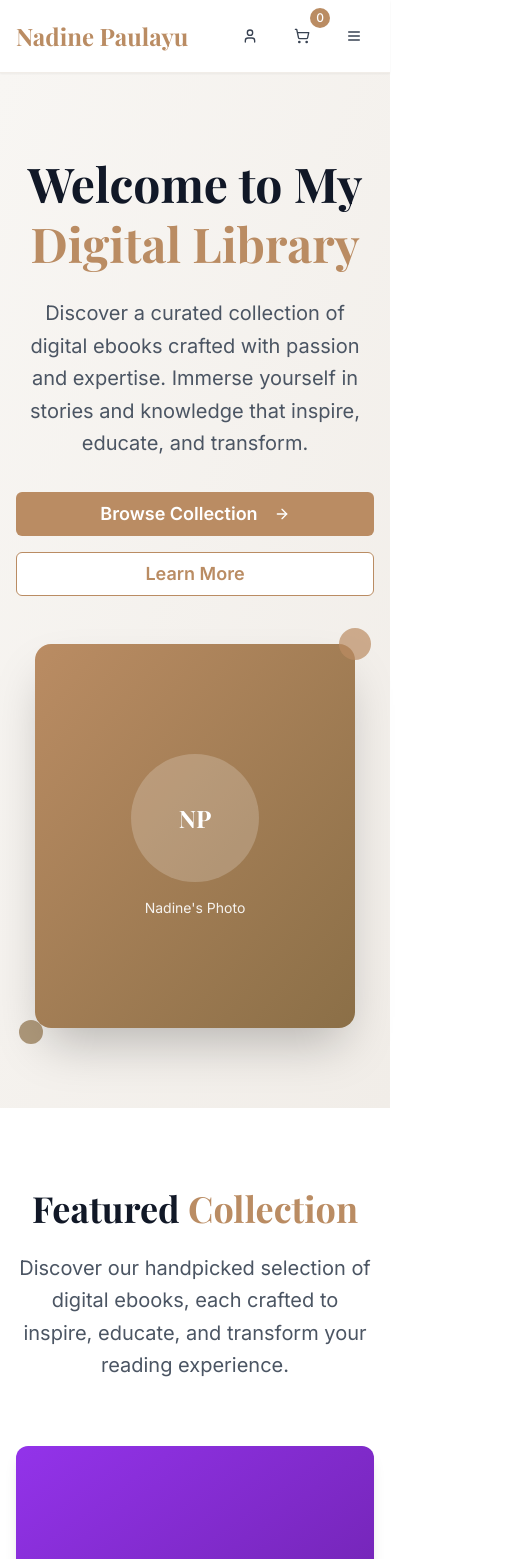
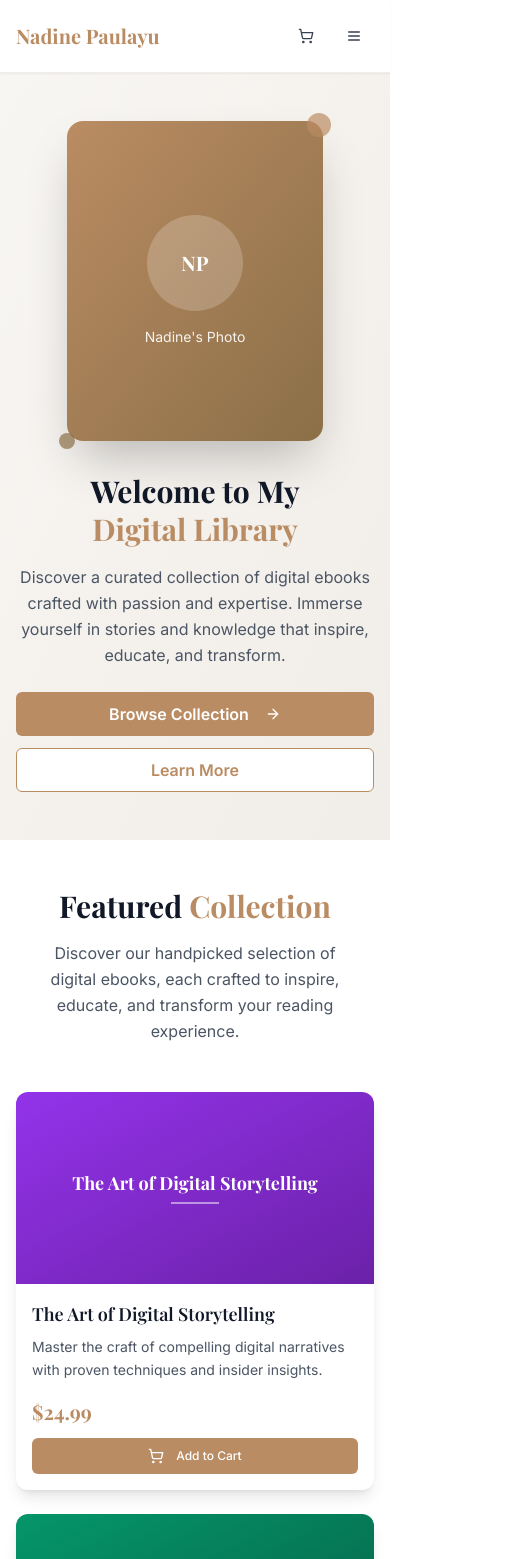
Before and after one commit to satoukon/nadines-ebook-haven, a React (Vite) app: page / in a window 390 px wide. Shown: the top 1559 px of the page, 506 px wide, since content can reach past the window. Built offline with nearby package versions, Linux system fonts and the light colour scheme.

Commit message:
Make site responsive
Implement responsive design for all pages.

```diff
--- a/src/components/BookCard.tsx
+++ b/src/components/BookCard.tsx
@@ -53,25 +53,25 @@ const BookCard: React.FC<BookCardProps> = ({ id, title, price, description, cove
   };
 
   return (
-    <div className="group bg-white rounded-xl shadow-lg hover:shadow-2xl transition-all duration-500 transform hover:-translate-y-2 overflow-hidden">
+    <div className="group bg-white rounded-xl shadow-lg hover:shadow-2xl transition-all duration-500 transform hover:-translate-y-2 overflow-hidden h-full flex flex-col">
       {/* Book Cover */}
       <div className="relative overflow-hidden">
         <div
-          className={`h-64 w-full ${coverColor} flex items-center justify-center relative`}
+          className={`h-48 sm:h-56 md:h-64 w-full ${coverColor} flex items-center justify-center relative`}
         >
-          <div className="text-center text-white p-6">
-            <h3 className="font-playfair text-xl font-bold mb-2 leading-tight">{title}</h3>
-            <div className="w-16 h-0.5 bg-white/50 mx-auto"></div>
+          <div className="text-center text-white p-4 md:p-6">
+            <h3 className="font-playfair text-lg sm:text-xl font-bold mb-2 leading-tight">{title}</h3>
+            <div className="w-12 md:w-16 h-0.5 bg-white/50 mx-auto"></div>
           </div>
           {/* Hover overlay */}
           <div className="absolute inset-0 bg-black/20 opacity-0 group-hover:opacity-100 transition-opacity duration-300 flex items-center justify-center">
             <Button
               variant="secondary"
               size="sm"
-              className="transform translate-y-4 group-hover:translate-y-0 transition-transform duration-300"
+              className="transform translate-y-4 group-hover:translate-y-0 transition-transform duration-300 text-xs md:text-sm"
               onClick={handlePreview}
             >
-              <Eye className="h-4 w-4 mr-2" />
+              <Eye className="h-3 w-3 md:h-4 md:w-4 mr-1 md:mr-2" />
               Preview
             </Button>
           </div>
@@ -79,24 +79,24 @@ const BookCard: React.FC<BookCardProps> = ({ id, title, price, description, cove
       </div>
 
       {/* Book Details */}
-      <div className="p-6">
-        <h3 className="font-playfair text-xl font-semibold text-gray-900 mb-2 group-hover:text-brand-primary transition-colors duration-200">
+      <div className="p-4 md:p-6 flex-1 flex flex-col">
+        <h3 className="font-playfair text-lg sm:text-xl font-semibold text-gray-900 mb-2 group-hover:text-brand-primary transition-colors duration-200 line-clamp-2">
           {title}
         </h3>
-        <p className="font-inter text-gray-600 text-sm mb-4 line-clamp-2 leading-relaxed">
+        <p className="font-inter text-gray-600 text-sm mb-4 line-clamp-3 leading-relaxed flex-1">
           {description}
         </p>
 
-        <div className="flex items-center justify-between">
-          <span className="font-playfair text-2xl font-bold text-brand-primary">
+        <div className="flex flex-col sm:flex-row sm:items-center sm:justify-between gap-3">
+          <span className="font-playfair text-xl md:text-2xl font-bold text-brand-primary">
             {price}
           </span>
           <Button
             size="sm"
-            className="bg-brand-primary hover:bg-brand-warm-brown text-white transition-all duration-300 transform hover:scale-105"
+            className="bg-brand-primary hover:bg-brand-warm-brown text-white transition-all duration-300 transform hover:scale-105 text-xs md:text-sm w-full sm:w-auto"
             onClick={handleAddToCart}
           >
-            <ShoppingCart className="h-4 w-4 mr-2" />
+            <ShoppingCart className="h-3 w-3 md:h-4 md:w-4 mr-1 md:mr-2" />
             Add to Cart
           </Button>
         </div>
--- a/src/components/FeaturedBooks.tsx
+++ b/src/components/FeaturedBooks.tsx
@@ -45,19 +45,19 @@ const FeaturedBooks = () => {
   };
 
   return (
-    <section className="py-20 bg-white">
+    <section className="py-12 md:py-20 bg-white">
       <div className="container mx-auto px-4">
-        <div className="text-center mb-16">
-          <h2 className="font-playfair text-4xl lg:text-5xl font-bold text-gray-900 mb-6">
+        <div className="text-center mb-12 md:mb-16">
+          <h2 className="font-playfair text-3xl sm:text-4xl lg:text-5xl font-bold text-gray-900 mb-4 md:mb-6">
             Featured <span className="text-brand-primary">Collection</span>
           </h2>
-          <p className="font-inter text-xl text-gray-600 max-w-3xl mx-auto leading-relaxed">
+          <p className="font-inter text-base md:text-lg lg:text-xl text-gray-600 max-w-3xl mx-auto leading-relaxed px-4">
             Discover our handpicked selection of digital ebooks, each crafted to inspire,
             educate, and transform your reading experience.
           </p>
         </div>
 
-        <div className="grid md:grid-cols-2 lg:grid-cols-3 gap-8 mb-12">
+        <div className="grid sm:grid-cols-2 lg:grid-cols-3 gap-6 md:gap-8 mb-8 md:mb-12">
           {featuredBooks.map((book, index) => (
             <div
               key={book.id}
@@ -73,7 +73,7 @@ const FeaturedBooks = () => {
         <div className="text-center">
           <button
             onClick={handleViewAllBooks}
-            className="font-inter bg-transparent border-2 border-brand-primary text-brand-primary px-8 py-3 rounded-lg hover:bg-brand-primary hover:text-white transition-all duration-300 transform hover:scale-105 font-semibold"
+            className="font-inter bg-transparent border-2 border-brand-primary text-brand-primary px-6 md:px-8 py-2 md:py-3 rounded-lg hover:bg-brand-primary hover:text-white transition-all duration-300 transform hover:scale-105 font-semibold text-sm md:text-base"
           >
             View All Books
           </button>
--- a/src/components/Header.tsx
+++ b/src/components/Header.tsx
@@ -1,11 +1,40 @@
-
-import React from 'react';
-import { ShoppingCart, User, Menu } from 'lucide-react';
+import React, { useState, useEffect } from 'react';
+import { ShoppingCart, User, Menu, X } from 'lucide-react';
 import { Button } from '@/components/ui/button';
 import { useNavigate } from 'react-router-dom';
 
 const Header = () => {
   const navigate = useNavigate();
+  const [cartCount, setCartCount] = useState(0);
+  const [isMenuOpen, setIsMenuOpen] = useState(false);
+
+  useEffect(() => {
+    const existingCart = localStorage.getItem('cart');
+    if (existingCart) {
+      const cart = JSON.parse(existingCart);
+      const totalItems = cart.reduce((sum: number, item: any) => sum + item.quantity, 0);
+      setCartCount(totalItems);
+    } else {
+      setCartCount(0);
+    }
+
+    const updateCartCount = () => {
+      const updatedCart = localStorage.getItem('cart');
+      if (updatedCart) {
+        const cart = JSON.parse(updatedCart);
+        const totalItems = cart.reduce((sum: number, item: any) => sum + item.quantity, 0);
+        setCartCount(totalItems);
+      } else {
+        setCartCount(0);
+      }
+    };
+
+    window.addEventListener('cartUpdated', updateCartCount);
+
+    return () => {
+      window.removeEventListener('cartUpdated', updateCartCount);
+    };
+  }, []);
 
   return (
     <header className="bg-white shadow-sm border-b border-brand-beige sticky top-0 z-50">
@@ -14,7 +43,7 @@ const Header = () => {
           {/* Logo/Brand */}
           <div className="flex items-center space-x-2">
             <h1
-              className="font-playfair text-2xl font-bold text-brand-primary cursor-pointer"
+              className="font-playfair text-xl md:text-2xl font-bold text-brand-primary cursor-pointer"
               onClick={() => navigate('/')}
             >
               Nadine Paulayu
@@ -22,7 +51,7 @@ const Header = () => {
           </div>
 
           {/* Navigation - Desktop */}
-          <nav className="hidden md:flex items-center space-x-8">
+          <nav className="hidden md:flex items-center space-x-6 lg:space-x-8">
             <button
               onClick={() => navigate('/')}
               className="font-inter text-gray-700 hover:text-brand-primary transition-colors duration-200"
@@ -44,8 +73,8 @@ const Header = () => {
           </nav>
 
           {/* Action Buttons */}
-          <div className="flex items-center space-x-3">
-            <Button variant="ghost" size="icon" className="text-gray-700 hover:text-brand-primary">
+          <div className="flex items-center space-x-2 md:space-x-3">
+            <Button variant="ghost" size="icon" className="hidden sm:flex text-gray-700 hover:text-brand-primary">
               <User className="h-5 w-5" />
             </Button>
             <Button
@@ -54,16 +83,69 @@ const Header = () => {
               className="text-gray-700 hover:text-brand-primary relative"
               onClick={() => navigate('/checkout')}
             >
-              <ShoppingCart className="h-5 w-5" />
-              <span className="absolute -top-2 -right-2 bg-brand-primary text-white text-xs rounded-full h-5 w-5 flex items-center justify-center">
-                0
-              </span>
+              <ShoppingCart className="h-4 w-4 md:h-5 md:w-5" />
+              {cartCount > 0 && (
+                <span className="absolute -top-1 -right-1 md:-top-2 md:-right-2 bg-brand-primary text-white text-xs rounded-full h-4 w-4 md:h-5 md:w-5 flex items-center justify-center text-[10px] md:text-xs">
+                  {cartCount}
+                </span>
+              )}
             </Button>
-            <Button variant="ghost" size="icon" className="md:hidden text-gray-700">
-              <Menu className="h-5 w-5" />
+            <Button
+              variant="ghost"
+              size="icon"
+              className="md:hidden text-gray-700"
+              onClick={() => setIsMenuOpen(!isMenuOpen)}
+            >
+              {isMenuOpen ? <X className="h-5 w-5" /> : <Menu className="h-5 w-5" />}
             </Button>
           </div>
         </div>
+
+        {/* Mobile Navigation */}
+        {isMenuOpen && (
+          <div className="md:hidden mt-4 pb-4 border-t border-brand-beige">
+            <nav className="flex flex-col space-y-4 pt-4">
+              <button
+                onClick={() => {
+                  navigate('/');
+                  setIsMenuOpen(false);
+                }}
+                className="font-inter text-gray-700 hover:text-brand-primary transition-colors duration-200 text-left"
+              >
+                Home
+              </button>
+              <button
+                onClick={() => {
+                  navigate('/shop');
+                  setIsMenuOpen(false);
+                }}
+                className="font-inter text-gray-700 hover:text-brand-primary transition-colors duration-200 text-left"
+              >
+                Shop
+              </button>
+              <a
+                href="#about"
+                className="font-inter text-gray-700 hover:text-brand-primary transition-colors duration-200"
+                onClick={() => setIsMenuOpen(false)}
+              >
+                About
+              </a>
+              <a
+                href="#contact"
+                className="font-inter text-gray-700 hover:text-brand-primary transition-colors duration-200"
+                onClick={() => setIsMenuOpen(false)}
+              >
+                Contact
+              </a>
+              <div className="pt-2">
+                <Button variant="ghost" className="text-gray-700 hover:text-brand-primary justify-start p-0">
+                  <User className="h-5 w-5 mr-2" />
+                  Account
+                </Button>
+              </div>
+            </nav>
+          </div>
+        )}
       </div>
     </header>
   );
--- a/src/components/HeroSection.tsx
+++ b/src/components/HeroSection.tsx
@@ -2,34 +2,38 @@
 import React from 'react';
 import { Button } from '@/components/ui/button';
 import { ArrowRight } from 'lucide-react';
+import { useNavigate } from 'react-router-dom';
 
 const HeroSection = () => {
+  const navigate = useNavigate();
+
   return (
-    <section className="bg-gradient-to-br from-brand-cream to-brand-beige py-20 lg:py-32">
+    <section className="bg-gradient-to-br from-brand-cream to-brand-beige py-12 md:py-20 lg:py-32">
       <div className="container mx-auto px-4">
-        <div className="grid lg:grid-cols-2 gap-12 items-center">
+        <div className="grid lg:grid-cols-2 gap-8 md:gap-12 items-center">
           {/* Content */}
-          <div className="text-center lg:text-left animate-fade-in">
-            <h2 className="font-playfair text-5xl lg:text-6xl font-bold text-gray-900 mb-6 leading-tight">
+          <div className="text-center lg:text-left animate-fade-in order-2 lg:order-1">
+            <h2 className="font-playfair text-3xl sm:text-4xl md:text-5xl lg:text-6xl font-bold text-gray-900 mb-4 md:mb-6 leading-tight">
               Welcome to My
               <span className="text-brand-primary block">Digital Library</span>
             </h2>
-            <p className="font-inter text-xl text-gray-600 mb-8 leading-relaxed max-w-2xl">
+            <p className="font-inter text-base md:text-lg lg:text-xl text-gray-600 mb-6 md:mb-8 leading-relaxed max-w-2xl mx-auto lg:mx-0">
               Discover a curated collection of digital ebooks crafted with passion and expertise.
               Immerse yourself in stories and knowledge that inspire, educate, and transform.
             </p>
-            <div className="flex flex-col sm:flex-row gap-4 justify-center lg:justify-start">
+            <div className="flex flex-col sm:flex-row gap-3 md:gap-4 justify-center lg:justify-start">
               <Button
                 size="lg"
-                className="bg-brand-primary hover:bg-brand-warm-brown text-white px-8 py-3 text-lg font-semibold transition-all duration-300 transform hover:scale-105"
+                className="bg-brand-primary hover:bg-brand-warm-brown text-white px-6 md:px-8 py-2 md:py-3 text-base md:text-lg font-semibold transition-all duration-300 transform hover:scale-105"
+                onClick={() => navigate('/shop')}
               >
                 Browse Collection
-                <ArrowRight className="ml-2 h-5 w-5" />
+                <ArrowRight className="ml-2 h-4 w-4 md:h-5 md:w-5" />
               </Button>
               <Button
                 variant="outline"
                 size="lg"
-                className="border-brand-primary text-brand-primary hover:bg-brand-primary hover:text-white px-8 py-3 text-lg font-semibold transition-all duration-300"
+                className="border-brand-primary text-brand-primary hover:bg-brand-primary hover:text-white px-6 md:px-8 py-2 md:py-3 text-base md:text-lg font-semibold transition-all duration-300"
               >
                 Learn More
               </Button>
@@ -37,19 +41,19 @@ const HeroSection = () => {
           </div>
 
           {/* Author Image Placeholder */}
-          <div className="flex justify-center lg:justify-end animate-slide-in">
+          <div className="flex justify-center lg:justify-end animate-slide-in order-1 lg:order-2">
             <div className="relative">
-              <div className="w-80 h-96 bg-gradient-to-br from-brand-primary to-brand-warm-brown rounded-2xl shadow-2xl flex items-center justify-center">
+              <div className="w-64 h-80 sm:w-72 sm:h-90 md:w-80 md:h-96 bg-gradient-to-br from-brand-primary to-brand-warm-brown rounded-2xl shadow-2xl flex items-center justify-center">
                 <div className="text-center text-white">
-                  <div className="w-32 h-32 bg-white/20 rounded-full mx-auto mb-4 flex items-center justify-center">
-                    <span className="font-playfair text-2xl font-bold">NP</span>
+                  <div className="w-24 h-24 sm:w-28 sm:h-28 md:w-32 md:h-32 bg-white/20 rounded-full mx-auto mb-4 flex items-center justify-center">
+                    <span className="font-playfair text-xl sm:text-2xl font-bold">NP</span>
                   </div>
                   <p className="font-inter text-sm opacity-90">Nadine's Photo</p>
                 </div>
               </div>
               {/* Decorative elements */}
-              <div className="absolute -top-4 -right-4 w-8 h-8 bg-brand-primary rounded-full opacity-70"></div>
-              <div className="absolute -bottom-4 -left-4 w-6 h-6 bg-brand-warm-brown rounded-full opacity-70"></div>
+              <div className="absolute -top-2 -right-2 md:-top-4 md:-right-4 w-6 h-6 md:w-8 md:h-8 bg-brand-primary rounded-full opacity-70"></div>
+              <div className="absolute -bottom-2 -left-2 md:-bottom-4 md:-left-4 w-4 h-4 md:w-6 md:h-6 bg-brand-warm-brown rounded-full opacity-70"></div>
             </div>
           </div>
         </div>
```
Also changed, not shown: src/components/Footer.tsx (+22 -22 lines), src/components/Testimonials.tsx (+10 -10 lines).
